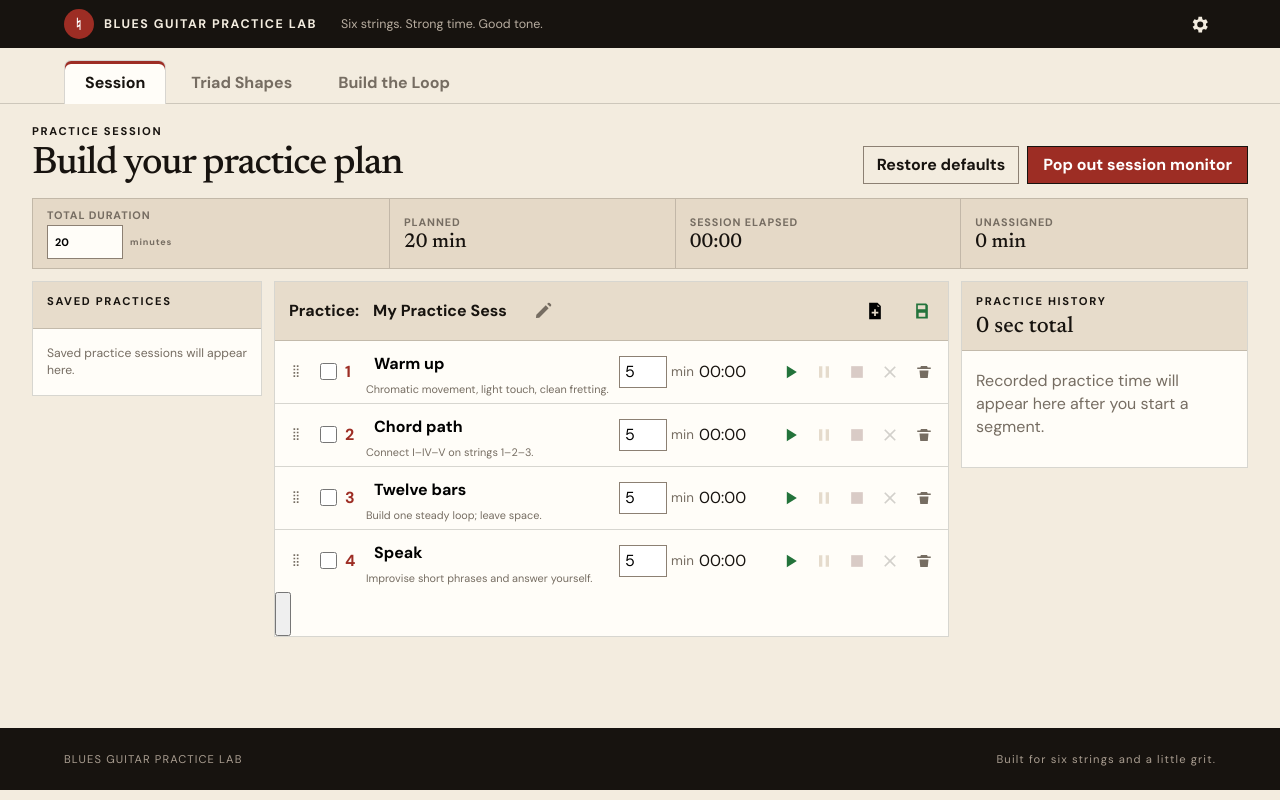
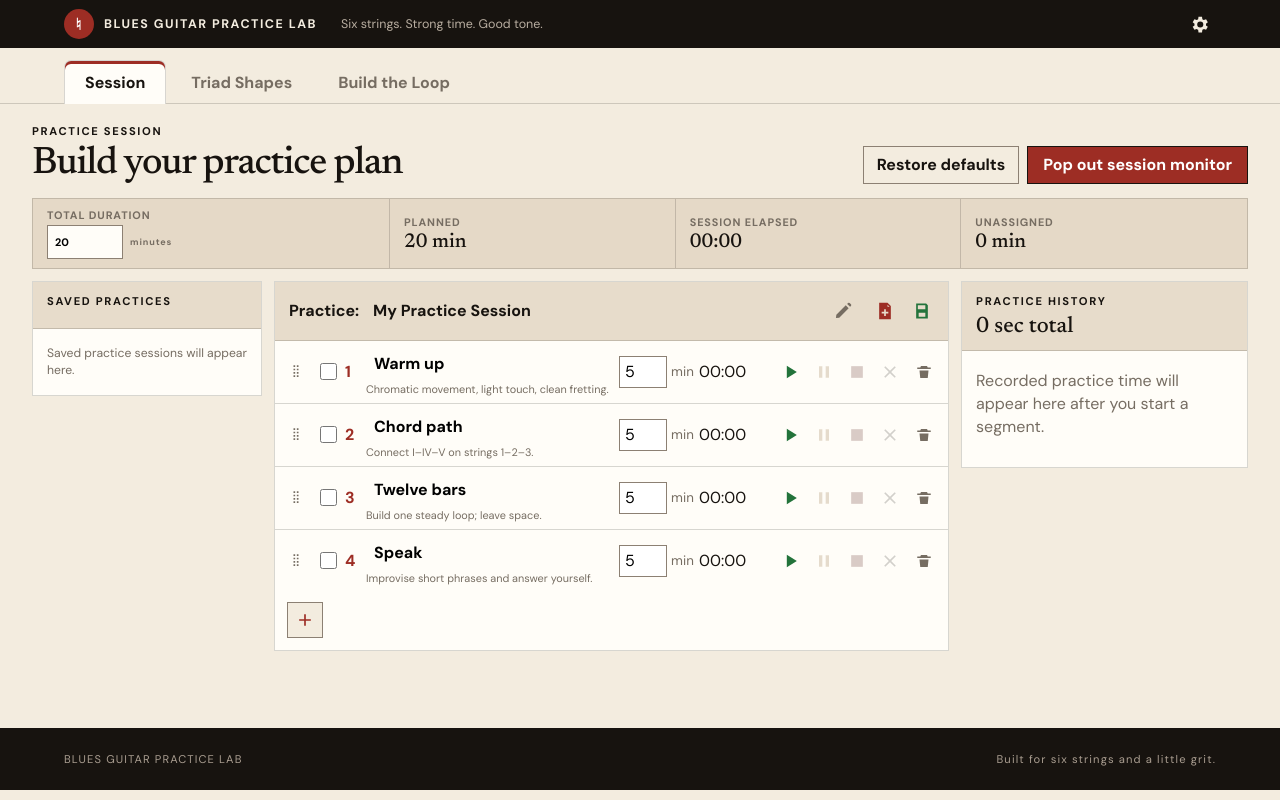
Before and after one commit to flyfisher1952/blues-guitar-practice-lab, an Angular app: page / in a window 1280 px wide. Built offline with nearby package versions, Linux system fonts and the light colour scheme; what html-docx-js-typescript would draw is missing.

Commit message:
Refine practice session controls

```diff
--- a/src/app/app.component.css
+++ b/src/app/app.component.css
@@ -77,7 +77,6 @@ main { min-height: calc(100vh - 176px); }
 .session-layout { min-width: 0; display: grid; grid-template-columns: minmax(0, 2fr) minmax(260px, .85fr); gap: 12px; align-items: start; }
 .saved-practice-sessions { min-width: 15vw; border: 1px solid var(--line); background: #fffdf8; }
 .saved-practice-sessions > header { padding: 12px 14px; border-bottom: 1px solid var(--line); background: #e7dccb; }
-.saved-practice-sessions h2 { margin: 0; font: 1.25rem/1 "Newsreader", serif; }
 .saved-practice-empty { margin: 0; padding: 16px 14px; color: var(--muted); font-size: .76rem; line-height: 1.4; }
 .saved-practice-list { display: grid; }
 .saved-practice-entry { min-height: 48px; padding: 7px 8px 7px 12px; display: grid; grid-template-columns: minmax(0, 1fr) auto; align-items: center; gap: 6px; border-bottom: 1px solid var(--line); }
@@ -95,13 +94,18 @@ main { min-height: calc(100vh - 176px); }
 .session-plan-card > header button { min-height: 34px; padding: 0 12px; border: 1px solid var(--ink); background: transparent; font-weight: 700; cursor: pointer; }
 .practice-name-row { display: flex; align-items: center; gap: 6px; }
 .practice-name-row label { font-weight: 800; }
-.practice-name-row input { width: 150px; min-height: 32px; padding: 0 7px; border: 1px solid transparent; color: var(--ink); background: transparent; font-weight: 700; }
+.practice-name-row input { width: min(450px, 45vw); min-height: 32px; padding: 0 7px; border: 1px solid transparent; color: var(--ink); background: transparent; font-weight: 700; }
 .practice-name-row input:not([readonly]) { border-color: #8c8073; background: white; }
 .edit-practice-name-button { width: 30px; min-height: 30px !important; }
 .edit-practice-name-button svg { width: 17px; height: 17px; fill: #766d62; }
 .session-plan-actions { display: flex; align-items: center; gap: 3px; }
+.new-session-button { width: 34px; min-height: 34px; }
+.new-session-button svg { width: 23px; height: 23px; fill: var(--red); }
 .save-practice-button { width: 34px; min-height: 34px; }
 .save-practice-button svg { width: 22px; height: 22px; fill: #23733b; }
+.add-division-box { width: 36px; min-height: 36px; margin: 10px 12px 12px; padding: 0; display: grid; place-items: center; border: 1px solid #8c8073; color: var(--ink); background: #f3ecdf; cursor: pointer; }
+.add-division-box:hover { border-color: var(--red); background: #ebe0cf; }
+.add-division-box svg { width: 20px; height: 20px; fill: var(--red); }
 .segment-editor-list { display: grid; }
 .segment-editor { min-height: 58px; padding: 7px 9px; display: grid; grid-template-columns: 24px 42px minmax(130px, 1fr) 72px 66px auto 30px; align-items: center; gap: 8px; border-bottom: 1px solid var(--line); }
 .segment-editor:last-child { border-bottom: 0; }
```
